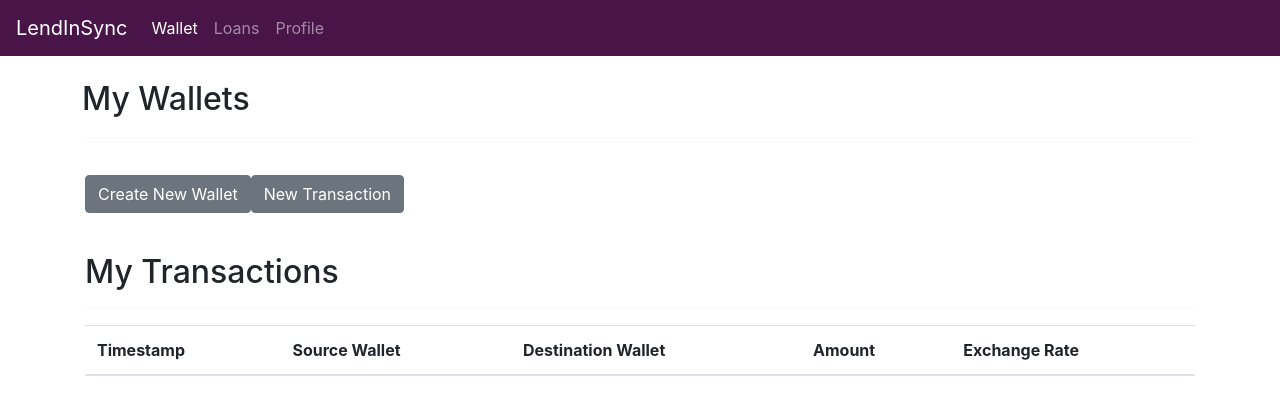
After one commit to kanikaselvapandian/DBEAT1, a Flask app: template lendinsync/templates/home.html in a window 1280 px wide. The commit adds this page. Shown: the top 415 px of the page. Run offline with Flask 3, Linux system fonts and the light colour scheme; the template is opened without the code that fills it: most values are stand-ins (such as "Sample title", 1, 10 or a date in 2020); lists and menus that the app fills with data are empty; some libraries are stand-ins or nearby versions.

Commit message:
all major functionalities done
left to do:
- deposit account connect to tbank
- form validation
- UI

```diff
--- /dev/null
+++ b/lendinsync/templates/home.html
@@ -0,0 +1,271 @@
+
+<!DOCTYPE html>
+<html lang="en">
+<head>
+    <meta charset="UTF-8">
+    <title>Wallet</title>
+    <!-- Bootstrap CSS -->
+    <link rel="stylesheet" href="https://cdn.jsdelivr.net/npm/bootstrap@5.2.3/dist/css/bootstrap.min.css">
+    <!-- jQuery library -->
+    <script src="https://ajax.googleapis.com/ajax/libs/jquery/3.5.1/jquery.min.js"></script>
+    <!-- Popper JS -->
+    <!DOCTYPE html>
+    <html lang="en">
+    <head>
+        <meta charset="UTF-8">
+        <meta name="viewport" content="width=device-width, initial-scale=1.0">
+        <!-- Bootstrap CSS -->
+        <link rel="stylesheet" href="https://maxcdn.bootstrapcdn.com/bootstrap/4.5.2/css/bootstrap.min.css">
+        <!-- Custom CSS -->
+        <link rel="stylesheet" href="../css/wallet.css">
+        <!-- Latest compiled and minified JavaScript -->
+        <script src="https://ajax.googleapis.com/ajax/libs/jquery/3.4.1/jquery.min.js"></script>
+        <!-- Vue 3 -->
+        <script src='https://cdn.jsdelivr.net/npm/vue@3.0.2/dist/vue.global.js'></script>
+        <script type = "module" src="../js/wallet.js"></script>
+        <title>LendInSync</title>
+    </head>
+    <body>
+        <!-- Add the navigation bar -->
+        <nav class="navbar navbar-expand-lg navbar-dark">
+            <a class="navbar-brand" href="#">LendInSync</a>
+            <button class="navbar-toggler" type="button" data-toggle="collapse" data-target="#navbarNav" aria-controls="navbarNav" aria-expanded="false" aria-label="Toggle navigation">
+                <span class="navbar-toggler-icon"></span>
+            </button>
+            <div class="collapse navbar-collapse" id="navbarNav">
+                <ul class="navbar-nav">
+                    <li class="nav-item active">
+                        <a class="nav-link" href="home.html">Wallet</a>
+                    </li>
+                    <li class="nav-item">
+                        <a class="nav-link" href="loan.html">Loans</a>
+                    </li>
+                    <li class="nav-item">
+                        <a class="nav-link" href="profile.html">Profile</a>
+                    </li>
+                </ul>
+            </div>
+        </nav>
+        <br>
+        <div id = "wallet" class = "container">
+            <div class="row">
+                <h2>My Wallets</h2>
+            </div>
+            <hr>
+            <div class="row">
+                <!-- Add the wallet cards -->
+                <div class="col-md-12">
+                    <div class="card-deck d-flex flex-nowrap overflow-auto">
+                        <div class="card" v-for="wallet in customer_wallets">
+                        <div class="card-body">
+                            <h5 class="card-title">{{wallet.CurrencyCode}}</h5>
+                            <p class="card-text">
+                            Amount: {{ wallet.Amount }} <br>
+                            </p>
+                        </div>
+                        </div>
+                    </div>
+                </div>
+            </div>
+            <div class = "my-3">
+                <a href="create_wallet.html"><button class="btn btn-secondary" type="button">Create New Wallet</button></a>
+                <a class="btn btn-secondary" data-bs-toggle="modal" href="#transactionModal" role="button">New Transaction</a>
+            </div>
+            <br>
+            <h2>My Transactions</h2>
+            <hr>
+            <!-- Add the transaction table -->
+            <table class="table table-striped">
+                <thead>
+                    <tr>
+                        <th>Timestamp</th>
+                        <th>Source Wallet</th>
+                        <th>Destination Wallet</th>
+                        <th>Amount</th>
+                        <th>Exchange Rate</th>
+                    </tr>
+                </thead>
+                <tbody>
+                    <tr v-for="transaction in customer_transactions">
+                        <td>{{transaction.TimeStamp}}</td>
+                        <td>{{transaction.SourceWallet}}</td>
+                        <td>{{transaction.DestinationWallet}}</td>
+                        <td>{{transaction.AmountTransferred}}</td>
+                        <td>{{transaction.ExchangeRate}}</td>
+                    </tr>
+                </tbody>
+            </table>
+            <div class="modal fade" id="transactionModal" aria-hidden="true" aria-labelledby="transactionModalLabel" tabindex="-1" data-bs-backdrop="true">
+                <div class="modal-dialog modal-dialog-centered modal-dialog-scrollable">
+                  <div class="modal-content">
+                    <div class="modal-header">
+                      <h1 class="modal-title fs-5" id="transactionModalLabel">Types of Transaction</h1>
+                      <button type="button" class="btn-close" data-bs-dismiss="modal" aria-label="Close"></button>
+                    </div>
+                    <div class="modal-body d-flex flex-column align-items-center">
+                        <div class="w-100 mb-2">
+                            <button class="btn btn-secondary w-100" data-bs-target="#walletTransaction" data-bs-toggle="modal">Between Wallets</button>
+                        </div>
+                        <hr class="w-100 mb-2">
+                        <div class="w-100 mb-2">
+                            <button class="btn btn-secondary w-100" data-bs-target="#depositTransaction" data-bs-toggle="modal">Transact to Deposit Account</button>
+                        </div>
+                        <hr class="w-100 mb-2">
+                        <div class="w-100">
+                            <button class="btn btn-secondary w-100" data-bs-target="#withdrawTransaction" data-bs-toggle="modal">Transact from Deposit Account</button>
+                        </div>
+                    </div>
+                    <div class="modal-footer">
+                        <button type="button" class="btn btn-secondary" data-bs-dismiss="modal">Close</button>
+                    </div>
+                  </div>
+                </div>
+            </div>
+            <div class="modal fade" id="walletTransaction" aria-hidden="true" aria-labelledby="walletTransactionLabel" tabindex="-1" data-bs-backdrop="true">
+            <div class="modal-dialog modal-dialog-centered modal-dialog-scrollable">
+                <div class="modal-content">
+                <div class="modal-header">
+                    <h1 class="modal-title fs-5" id="walletTransactionLavel">Transact between Wallets</h1>
+                    <button type="button" class="btn-close" data-bs-dismiss="modal" aria-label="Close"></button>
+                </div>
+                <div class="modal-body">
+                    <div class = "container ">
+                        <h2>Wallet Transaction</h2>
+                        <hr>
+                        <form>
+                            <div class="form-group">
+                                <label for="customerid">Customer ID:</label>
+                                <input type="text" class="form-control" :value = customer_id disabled>
+                            </div>
+                            <div class="form-group">
+                                <label for="currency">Source Wallet:</label>
+                                <select class="form-control" @change="checkWalletsSelection" v-model="sourcewallet">
+                                    <option v-for="wallet in customer_wallets" :value="wallet">
+                                        {{wallet.WID}}. {{ wallet.CurrencyCode }} {{ wallet.Amount }}
+                                    </option>
+                                </select>
+                            </div>
+                            <div class="form-group">
+                                <label for="currency">Destination Wallet:</label>
+                                <select class="form-control" @change="checkWalletsSelection" v-model="destinationwallet">
+                                    <option v-for="wallet in customer_wallets" :value="wallet">
+                                        {{wallet.WID}}. {{ wallet.CurrencyCode }} {{ wallet.Amount }}
+                                    </option>
+                                </select>
+                            </div>
+                            <div class="form-group">
+                                <label for="amount">Amount transferred from source wallet:</label>
+                                <input type="text" class="form-control" v-model="wallet_amount">
+                            </div>
+                            <div class="form-group">
+                                <label for="exchange_rate">Exchange Rate:</label>
+                                <input type="text" class="form-control" :value = exchange_rate disabled>
+                            </div>
+                            <button type="submit" class="btn btn-secondary btn-block" @click="createTransaction(WalletTransaction=true)">Submit</button>
+                        </form>
+                    </div>
+                </div>
+                <div class="modal-footer">
+                    <button class="btn btn-primary" data-bs-target="#transactionModal" data-bs-toggle="modal">Go Back</button>
+                    <button type="button" class="btn btn-secondary" data-bs-dismiss="modal">Close</button>
+                </div>
+                </div>
+            </div>
+            </div>
+            <div class="modal fade" id="depositTransaction" aria-hidden="true" aria-labelledby="depositTransactionLabel" tabindex="-1" data-bs-backdrop="true">
+            <div class="modal-dialog modal-dialog-centered modal-dialog-scrollable">
+                <div class="modal-content">
+                    <div class="modal-header">
+                        <h1 class="modal-title fs-5" id="walletTransactionLavel">Deposit Money</h1>
+                        <button type="button" class="btn-close" data-bs-dismiss="modal" aria-label="Close"></button>
+                    </div>
+                    <div class="modal-body">
+                        <div class = "container ">
+                            <h2>Transfer to Deposit Account</h2>
+                            <hr>
+                            <form>
+                                <div class="form-group">
+                                    <label for="customerid">Deposit Account:</label>
+                                    <input type="text" class="form-control" :value = deposit_account v-model = "destinationwallet" disabled>
+                                </div>
+                                <div class="form-group">
+                                    <label for="currency">Source Wallet:</label>
+                                    <select class="form-control" v-model="sourcewallet" @change = "getExchangeRate(sourcewallet.CurrencyCode)">
+                                        <option v-for="wallet in customer_wallets" :value="wallet">
+                                            {{wallet.WID}}. {{ wallet.CurrencyCode }} {{ wallet.Amount }}
+                                        </option>
+                                    </select>
+                                </div>
+                                <div class="form-group">
+                                    <label for="amount">Amount transferred from wallet:</label>
+                                    <input type="text" class="form-control" v-model="wallet_amount">
+                                </div>
+                                <div class="form-group">
+                                    <label for="exchange_rate">Exchange Rate:</label>
+                                    <input type="text" class="form-control" :value = exchange_rate disabled>
+                                </div>
+                                <button type="submit" class="btn btn-secondary btn-block" @click="createTransaction(WalletTransaction=false)">Submit</button>
+                            </form>
+                        </div>
+                    </div>
+                <div class="modal-footer">
+                    <button class="btn btn-primary" data-bs-target="#transactionModal" data-bs-toggle="modal">Go Back</button>
+                    <button type="button" class="btn btn-secondary" data-bs-dismiss="modal">Close</button>
+                </div>
+                </div>
+            </div>
+            </div>
+            <div class="modal fade" id="withdrawTransaction" aria-hidden="true" aria-labelledby="withdrawTransactionLabel" tabindex="-1" data-bs-backdrop="true">
+            <div class="modal-dialog modal-dialog-centered modal-dialog-scrollable">
+                <div class="modal-content">
+                    <div class="modal-header">
+                        <h1 class="modal-title fs-5" id="walletTransactionLavel">Deposit Money</h1>
+                        <button type="button" class="btn-close" data-bs-dismiss="modal" aria-label="Close"></button>
+                    </div>
+                    <div class="modal-body">
+                        <div class = "container ">
+                            <h2>Transfer to Deposit Account</h2>
+                            <hr>
+                            <form>
+                                <div class="form-group">
+                                    <label for="customerid">Source Account:</label>
+                                    <input type="text" class="form-control" :value = deposit_account v-model = "sourcewallet" disabled>
+                                </div>
+                                <div class="form-group">
+                                    <label for="currency">Destination Wallet:</label>
+                                    <select class="form-control" v-model="destinationwallet" @change = "getExchangeRate(destinationwallet.CurrencyCode)">
+                                        <option v-for="wallet in customer_wallets" :value="wallet">
+                                            {{wallet.WID}}. {{ wallet.CurrencyCode }} {{ wallet.Amount }}
+                                        </option>
+                                    </select>
+                                </div>
+                                <div class="form-group">
+                                    <label for="amount">Amount transferred to wallet:</label>
+                                    <input type="text" class="form-control" v-model="wallet_amount">
+                                </div>
+                                <div class="form-group">
+                                    <label for="exchange_rate">Exchange Rate:</label>
+                                    <input type="text" class="form-control" :value = exchange_rate disabled>
+                                </div>
+                                <button type="submit" class="btn btn-secondary btn-block" @click="createTransaction(WalletTransaction=false)">Submit</button>
+                            </form>
+                        </div>
+                    </div>
+                <div class="modal-footer">
+                    <button class="btn btn-primary" data-bs-target="#transactionModal" data-bs-toggle="modal">Go Back</button>
+                    <button type="button" class="btn btn-secondary" data-bs-dismiss="modal">Close</button>
+                </div>
+                </div>
+            </div>
+            </div>
+        </div>
+        <!-- jQuery -->
+        <script src="https://code.jquery.com/jquery-3.7.1.js" integrity="sha256-eKhayi8LEQwp4NKxN+CfCh+3qOVUtJn3QNZ0TciWLP4=" crossorigin="anonymous"></script>
+        <!-- Bootstrap Javascript -->
+        <script src='https://cdn.jsdelivr.net/npm/bootstrap@5.0.2/dist/js/bootstrap.bundle.min.js'
+        integrity='sha384-MrcW6ZMFYlzcLA8Nl+NtUVF0sA7MsXsP1UyJoMp4YLEuNSfAP+JcXn/tWtIaxVXM'
+        crossorigin='anonymous'></script>
+        <script src="https://cdn.jsdelivr.net/npm/bootstrap@5.2.0/dist/js/bootstrap.bundle.min.js" integrity="sha384-A3rJD856KowSb7dwlZdYEkO39Gagi7vIsF0jrRAoQmDKKtQBHUuLZ9AsSv4jD4Xa" crossorigin="anonymous"></script>
+        <script src="https://cdn.jsdelivr.net/npm/@popperjs/core@2.11.6/dist/umd/popper.min.js" integrity="sha384-oBqDVmMz9ATKxIep9tiCxS/Z9fNfEXiDAYTujMAeBAsjFuCZSmKbSSUnQlmh/jp3" crossorigin="anonymous"></script>
+    </body>
+    </html>
--- a/lendinsync/transfer_management_service/wallet.py
+++ b/lendinsync/transfer_management_service/wallet.py
@@ -31,6 +31,8 @@ app.config['SQLALCHEMY_ENGINE_OPTIONS'] = {'pool_recycle': 299}
 app.logger.setLevel(logging.DEBUG)
 
 db = SQLAlchemy(app)
+
+CORS(app)
 
 # Create wallet database
 class Wallet(db.Model):
```
Also changed, not shown: lendinsync/js/wallet.js (added, +200 -0 lines), lendinsync/templates/create_transaction.html (deleted, +0 -80 lines), lendinsync/templates/create_wallet.html (+16 -12 lines), lendinsync/templates/wallet.html (deleted, +0 -126 lines).
